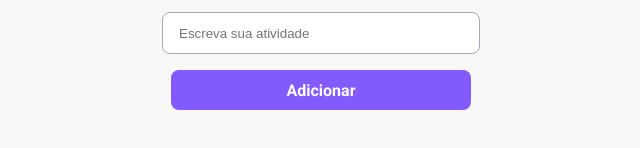
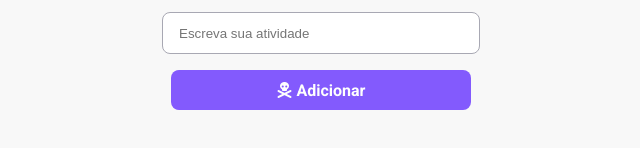
Before and after one commit to viniciusfraiz/todoist-electronjs, an Electron app: page index.html in a window 800 px wide. Shown: the part 244-392 px from the top of the page, 79-719 px from the left. Drawn offline with Linux system fonts and the light colour scheme.

Commit message:
adicionando icone no nosso botao

```diff
--- a/index.html
+++ b/index.html
@@ -5,7 +5,7 @@
 
 <link href="https://fonts.googleapis.com/css2?family=Poppins:wght@500;700&family=Roboto:wght@700&display=swap" rel="stylesheet">
 <link rel="stylesheet" href="style.css"/>
-
+<link rel="stylesheet" href="https://cdnjs.cloudflare.com/ajax/libs/font-awesome/6.1.1/css/all.min.css">
     <title>Todo Ist</title>
 
 </head>
@@ -21,7 +21,8 @@
 
         <h2>O que vou fazer hoje? 🤔👇🏼</h2>
         <input type="text" placeholder="Escreva sua atividade"/>
-        <button>Adicionar</button>
+        <button> <i class="fa-solid fa-skull-crossbones"></i> Adicionar</button>
+
 
 
     </div>
```
